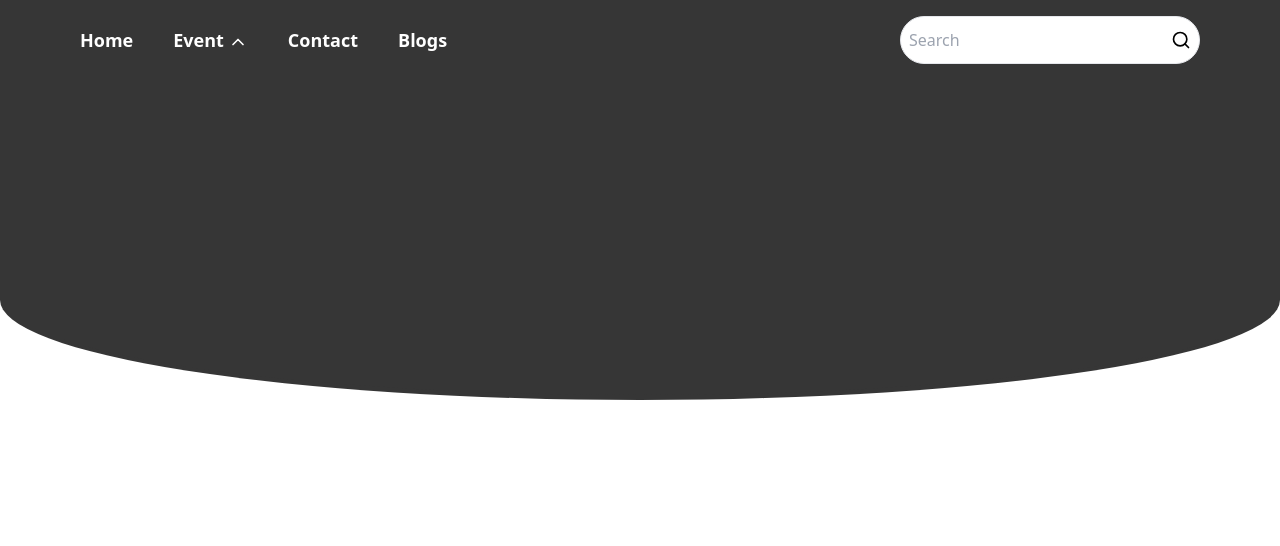
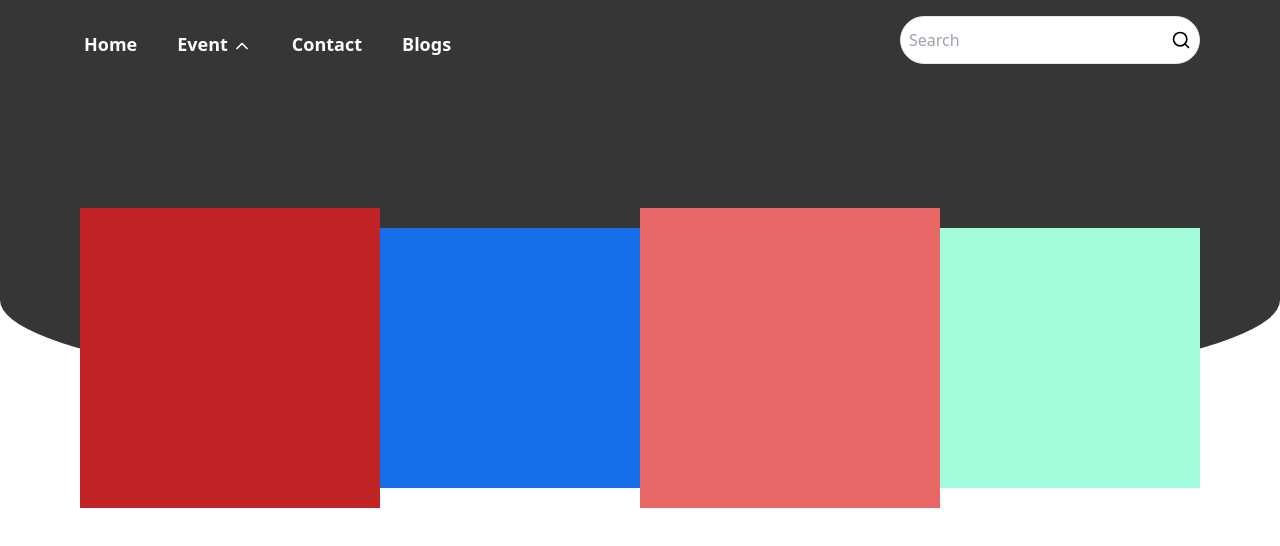
Before and after one commit to Tahsin0909/Innnovate_task, a Next.js app: page / in a window 1280 px wide. Shown: the top 546 px of the page. Built offline with nearby package versions, Linux system fonts and the light colour scheme.

Commit message:
Completed Banner

```diff
--- a/src/app/components/banner/Banner.tsx
+++ b/src/app/components/banner/Banner.tsx
@@ -2,10 +2,21 @@
 
 const Banner = () => {
     return (
-        <div>
+        <div className="relative ">
+
+
             <div className=" curveContainer">
 
             </div>
+            <div className="body_padding absolute w-full lg:top-28 md:top-20 top-10">
+                <div className="flex flex-wrap lg:gap-0 md:gap-8 gap-6  items-center justify-center lg:justify-between">
+                    <div className="w-[300px] h-[300px] bg-[#C02424]"></div>
+                    <div className="w-[260px]  h-[260px] bg-[#146FE8]"></div>
+                    <div className="w-[300px] h-[300px] bg-[#E76666]"></div>
+                    <div className="w-[260px] h-[260px]  bg-[#A0FCD9]"></div>
+                </div>
+            </div>
+
         </div>
     );
 };
--- a/src/app/components/navbar/Navbar.tsx
+++ b/src/app/components/navbar/Navbar.tsx
@@ -26,6 +26,9 @@ const Navbar = () => {
 
     // Effect hook to listen for clicks outside the navbar and clean up
     useEffect(() => {
+        if (window.innerWidth > 425) {
+            setToggle(false);
+        }
         document.addEventListener("mousedown", handleClickOutside); // Listen for outside clicks
         return () => {
             document.removeEventListener("mousedown", handleClickOutside); // Clean up listener on unmount
@@ -34,35 +37,44 @@ const Navbar = () => {
 
 
     return (
-        <header ref={ref} className=" bg-[#363636] lg:px-20 md:px-10 px-8 py-4 text-white h-fit transition-all relative z-50">
+        <header ref={ref} className=" bg-primary body_padding text-white h-fit transition-all relative z-50">
             {/* Menu icon for mobile view, toggles the menu */}
-            <Menu onClick={handleToggle} className="block md:hidden" />
+            <div className="flex md:hidden items-center gap-10">
+                <Menu onClick={handleToggle} className="" />
+                <div className="border bg-white relative flex items-center justify-between lg:w-[300px] md:w-[290px] w-full h-12 focus-within:border-hover_Color p-1 px-2 rounded-full">
+                    <input type="search" placeholder="Search" className="w-full h-full focus:outline-none rounded-md text-black" />
+                    <div>
+                        <Search size={20} className="" color="black" />
+                    </div>
+                </div>
+            </div>
+
 
             {/* Navbar content with transition effect for toggle */}
-            <div className={`${toggle ? 'flex translate-y-0 opacity-100' : 'hidden -translate-y-full opacity-0 md:flex md:translate-y-0 md:opacity-100'} transition-all duration-500 ease-linear md:flex md:flex-row flex-col-reverse items-center justify-between gap-4 md:mt-0 mt-4`}>
+            <div className={`${toggle ? '' : ''} transition-all duration-500 ease-linear md:flex md:flex-row flex-col-reverse items-center justify-between gap-4 md:mt-0 mt-4 relative`}>
 
                 {/* links section  */}
-                <div className="">
-                    <ul className="flex flex-row  items-center gap-10">
-                        <nav className="cursor-pointer lg:text-lg text-base font-semibold hover:text-green-600">
+                <div className={`${toggle ? 'scale-100' : 'scale-0 md:scale-100'} md:relative absolute top-1 left-1 transform origin-top-left delay-150 transition-transform`}>
+                    <ul className={`flex flex-row items-center gap-10 `}>
+                        <nav className="cursor-pointer lg:text-lg text-base font-semibold hover:text-hover_Color">
                             <span>Home</span>
                         </nav>
                         <li className="cursor-pointer lg:text-lg text-base flex items-center gap-1 group relative ">
-                            <span className="font-semibold group-hover:text-green-600 ">Event</span>
-                            <ChevronUp size={20} className="mt-1 group-hover:rotate-180 transition-all ease-linear group-hover:text-green-600" />
-                            <ul className=" p-2 scale-0 group-hover:scale-100 absolute top-6  transform origin-top-left absolute transition-transform z-50">
+                            <span className="font-semibold group-hover:text-hover_Color ">Event</span>
+                            <ChevronUp size={20} className="mt-1 group-hover:rotate-180 transition-all ease-linear group-hover:text-hover_Color" />
+                            <ul className=" p-2 scale-0 group-hover:scale-100 absolute top-6  transform origin-top-left  transition-transform z-50">
                                 <ul className="flex flex-col gap-2 p-4 w-36 rounded-md shadow-md text-black bg-white z-50">
-                                    <nav className="cursor-pointer  text-base hover:font-semibold hover:text-green-600">Tech Meetups</nav>
-                                    <nav className="cursor-pointer  text-base hover:font-semibold hover:text-green-600">Summit 2024</nav>
-                                    <nav className="cursor-pointer  text-base hover:font-semibold hover:text-green-600">Seminar</nav>
-                                    <nav className="cursor-pointer  text-base hover:font-semibold hover:text-green-600">Workshop</nav>
+                                    <nav className="cursor-pointer  text-base hover:font-semibold hover:text-hover_Color">Tech Meetups</nav>
+                                    <nav className="cursor-pointer  text-base hover:font-semibold hover:text-hover_Color">Summit 2024</nav>
+                                    <nav className="cursor-pointer  text-base hover:font-semibold hover:text-hover_Color">Seminar</nav>
+                                    <nav className="cursor-pointer  text-base hover:font-semibold hover:text-hover_Color">Workshop</nav>
                                 </ul>
                             </ul>
                         </li>
-                        <nav className="cursor-pointer lg:text-lg text-base font-semibold hover:text-green-600">
+                        <nav className="cursor-pointer lg:text-lg text-base font-semibold hover:text-hover_Color">
                             <span>Contact</span>
                         </nav>
-                        <nav className="cursor-pointer lg:text-lg text-base font-semibold hover:text-green-600">
+                        <nav className="cursor-pointer lg:text-lg text-base font-semibold hover:text-hover_Color">
                             <span>Blogs</span>
                         </nav>
                     </ul>
@@ -71,7 +83,7 @@ const Navbar = () => {
                 {/* Search input section */}
 
 
-                <div className="border bg-white relative flex items-center justify-between lg:w-[300px] md:w-[290px] w-full h-12 focus-within:border-green-600 p-1 px-2 rounded-full">
+                <div className="border bg-white relative md:flex items-center justify-between lg:w-[300px] md:w-[290px] w-full h-12 focus-within:border-hover_Color p-1 px-2 rounded-full hidden">
                     <input type="search" placeholder="Search" className="w-full h-full focus:outline-none rounded-md text-black" />
                     <div>
                         <Search size={20} className="" color="black" />
--- a/src/app/globals.css
+++ b/src/app/globals.css
@@ -5,7 +5,7 @@
 .curveContainer {
   position: relative;
   z-index: -20;
-  width: 100vw;
+  width: 100%;
   height: 40vh;
   background: #363636;
   border: solid 5px #363636;
@@ -13,3 +13,24 @@
   border-color: #363636 transparent transparent transparent;
   border-radius: 50%/100px 100px 0 0;
 }
+
+.body_padding {
+  padding-left: 2rem; /* px-8 */
+  padding-right: 2rem; /* px-8 */
+  padding-top: 1rem; /* py-4 */
+  padding-bottom: 1rem; /* py-4 */
+}
+
+@media (min-width: 768px) { /* md (medium screens and above) */
+  .body_padding {
+      padding-left: 2.5rem; /* px-10 */
+      padding-right: 2.5rem; /* px-10 */
+  }
+}
+
+@media (min-width: 1024px) { /* lg (large screens and above) */
+  .body_padding {
+      padding-left: 5rem; /* px-20 */
+      padding-right: 5rem; /* px-20 */
+  }
+}
--- a/src/app/layout.tsx
+++ b/src/app/layout.tsx
@@ -25,7 +25,7 @@ export default function RootLayout({
 }>) {
   return (
     <html lang="en">
-      <body
+      <body suppressHydrationWarning={true}
         className={`${geistSans.variable} ${geistMono.variable} antialiased`}
       >
         {children}
--- a/tailwind.config.ts
+++ b/tailwind.config.ts
@@ -9,8 +9,8 @@ const config: Config = {
   theme: {
     extend: {
       colors: {
-        background: "var(--background)",
-        foreground: "var(--foreground)",
+        primary: "#363636",
+        hover_Color: "#16a34a",
       },
     },
   },
```
